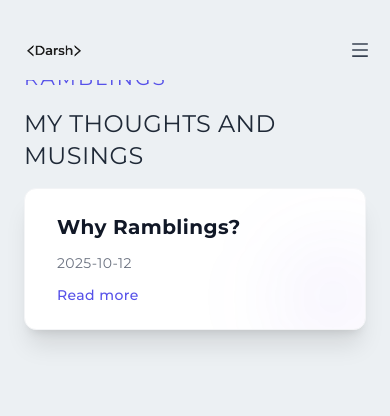
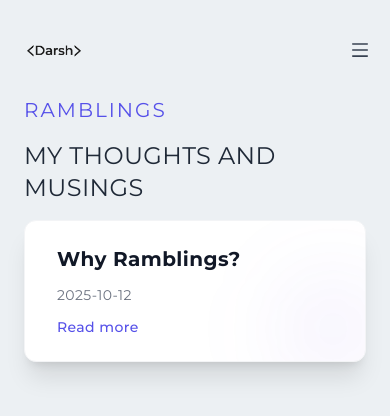
Before and after one commit to Diplo2by/heydarsh, a Next.js app: page /ramblings in a window 390 px wide. Shown: the top 416 px of the page. Built offline with nearby package versions, Linux system fonts and the light colour scheme.

Commit message:
Minor rambling bug fix

```diff
--- a/components/Ramblings.jsx
+++ b/components/Ramblings.jsx
@@ -5,7 +5,7 @@ const Ramblings = ({ posts }) => {
   return (
     <div
       id="ramblings"
-      className="w-full md:h-screen px-2 flex items-center py-16"
+      className="w-full md:h-screen px-2 flex items-center md:py-16 py-24"
     >
       <div className="max-w-[1240px] m-auto w-full">
         <p className="uppercase text-xl tracking-widest text-[#5651e9]">
```
